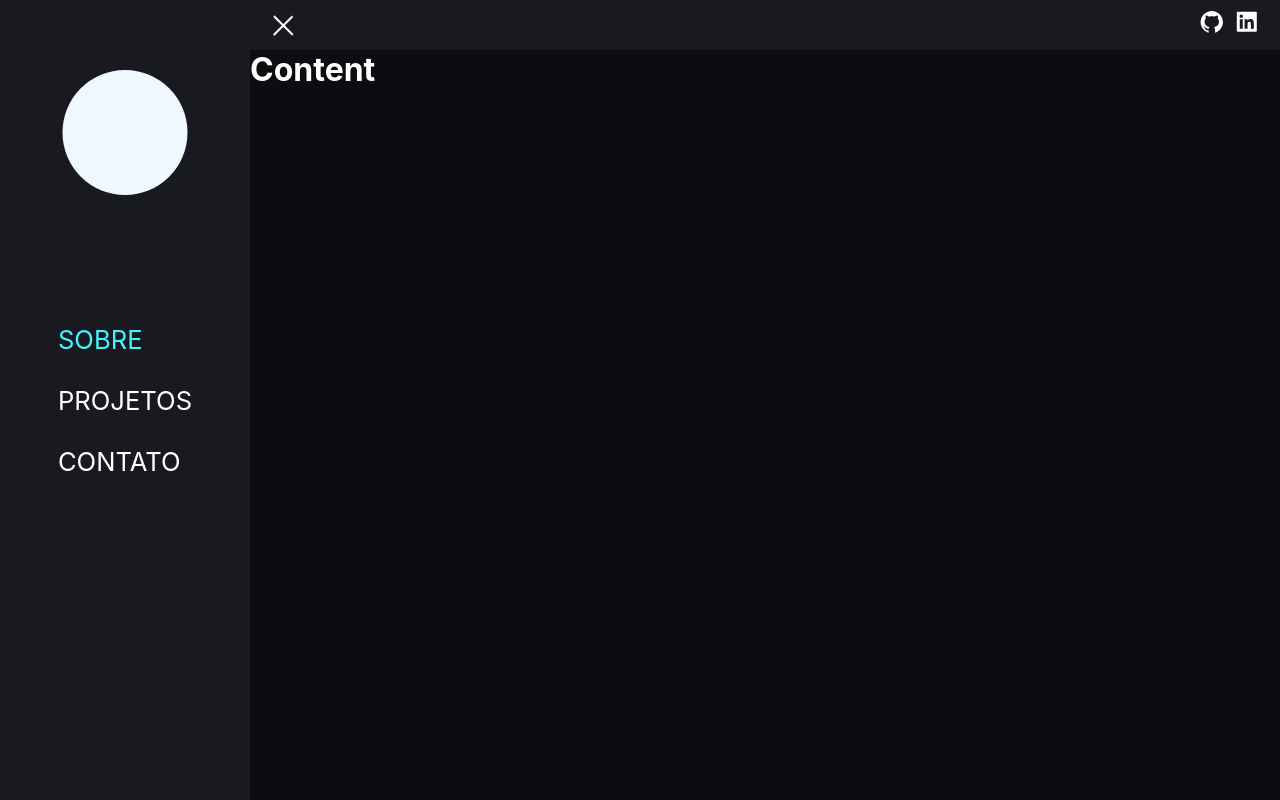
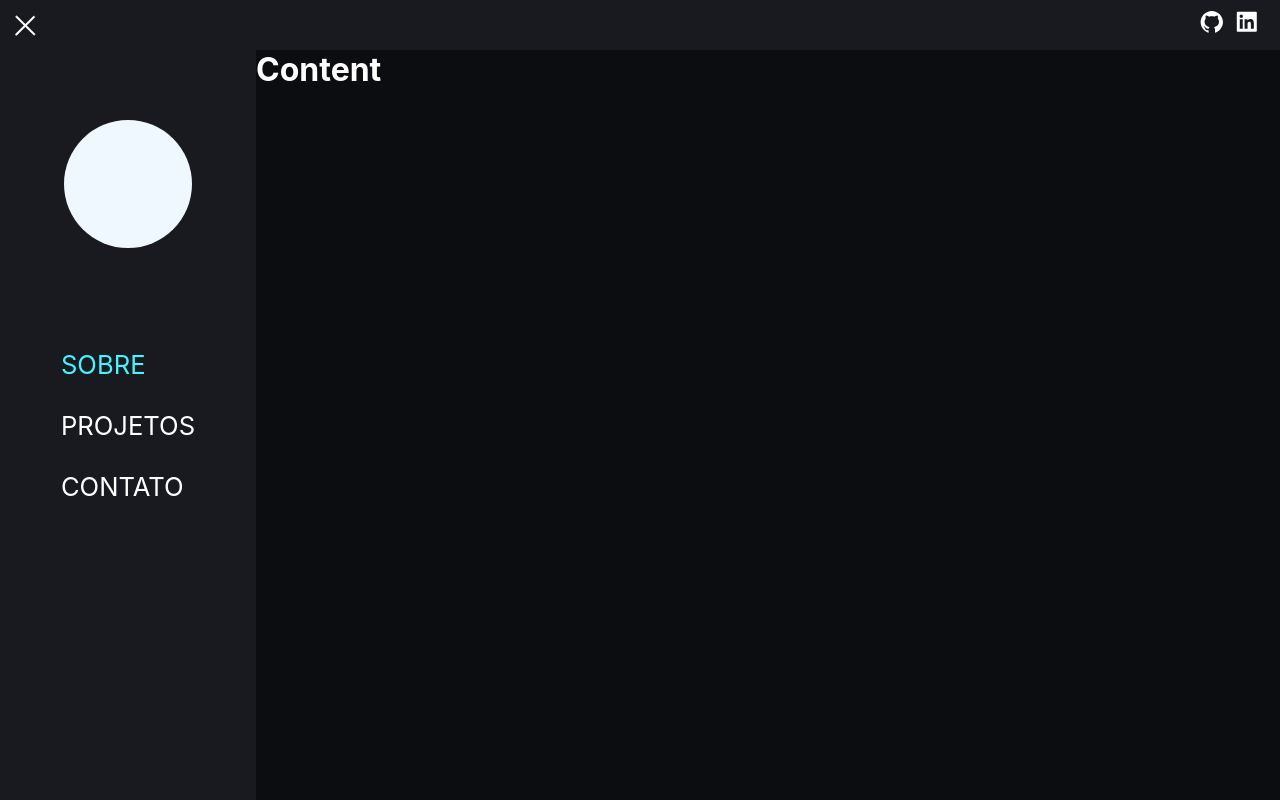
Before and after one commit to JackCaio/JackCaio.github.io, a React (Create React App) app: page / in a window 1280 px wide. Built offline with nearby package versions, Linux system fonts and the light colour scheme.

Commit message:
style: Feita transicao de sidebar aberta/fechada

```diff
--- a/src/App.css
+++ b/src/App.css
@@ -22,18 +22,19 @@ body {
 
 .page__template {
   display: grid;
-  grid-template-areas: 'sidenav header header' 'sidenav content content' 'sidenav content content';
-  grid-template-rows: var(--header-height) auto auto;
+  grid-template-areas: 'header header' 'sidenav content';
+  grid-template-rows: var(--header-height) auto;
+  grid-template-columns: clamp(200px, 20vw, 270px) auto;
   height: 100vh;
 }
 
-.page__template.open__sidebar {
-  grid-template-columns: clamp(150px, 20%, 250px) auto auto;
-}
+/* .page__template.open__sidebar {
+  grid-template-columns: clamp(150px, 20%, 250px) auto;
+} */
 
-.page__template.close__sidebar {
-  grid-template-columns: var(--header-height) auto auto;
-}
+/* .page__template.close__sidebar {
+  grid-template-columns: var(--header-height) auto;
+} */
 
 /* HEADER */
 .page__header {
@@ -43,7 +44,7 @@ body {
   background-color: var(--bg-secondary);
   height: 100%;
   align-items: center;
-  padding: 0 var(--pg-padding);
+  padding: 0 var(--pg-padding) 0 12px;
 }
 
 /* -- HAMBURGUER ICON -- */
@@ -178,6 +179,12 @@ body {
   display: grid;
   place-content: center;
   gap: 30px;
+  transition: 500ms ease;
+}
+
+.page__sidenav.close {
+  transform: translateX(calc(var(--header-height) - 100%));
+  animation: sidenav_items_transition 500ms forwards;
 }
 
 .page__sidenav.close .nav__txt,
@@ -187,6 +194,24 @@ body {
 
 .page__sidenav.open svg {
   display: none;
+}
+
+.page__sidenav.close svg {
+  animation: show_nav_icons 500ms forwards;
+}
+
+@keyframes show_nav_icons {
+  0%, 90% {
+    opacity: 0;
+  }
+}
+
+@keyframes sidenav_items_transition {
+  80%, 100% {
+    place-content: flex-start flex-end;
+    padding-right: 12px;
+    padding-top: 15px;
+  }
 }
 
 .profile__img {
@@ -227,3 +252,13 @@ body {
 .nav__active {
   color: var(--txt-neon);
 }
+
+/* CONTENT */
+.page__content {
+  transition: 500ms ease;
+  grid-area: content;
+}
+
+.close__sidebar .page__content {
+  transform: translateX(-150px);
+}
--- a/src/components/Template.js
+++ b/src/components/Template.js
@@ -29,7 +29,7 @@ export default class Template extends Component {
       <div className={ `page__template ${menu}__sidebar` }>
         <Header menuControl={ menuControl } />
         <Sidebar menuState={ menu } />
-        <div style={ { gridArea: 'content' } }>
+        <div className="page__content">
           {children}
         </div>
       </div>
```
